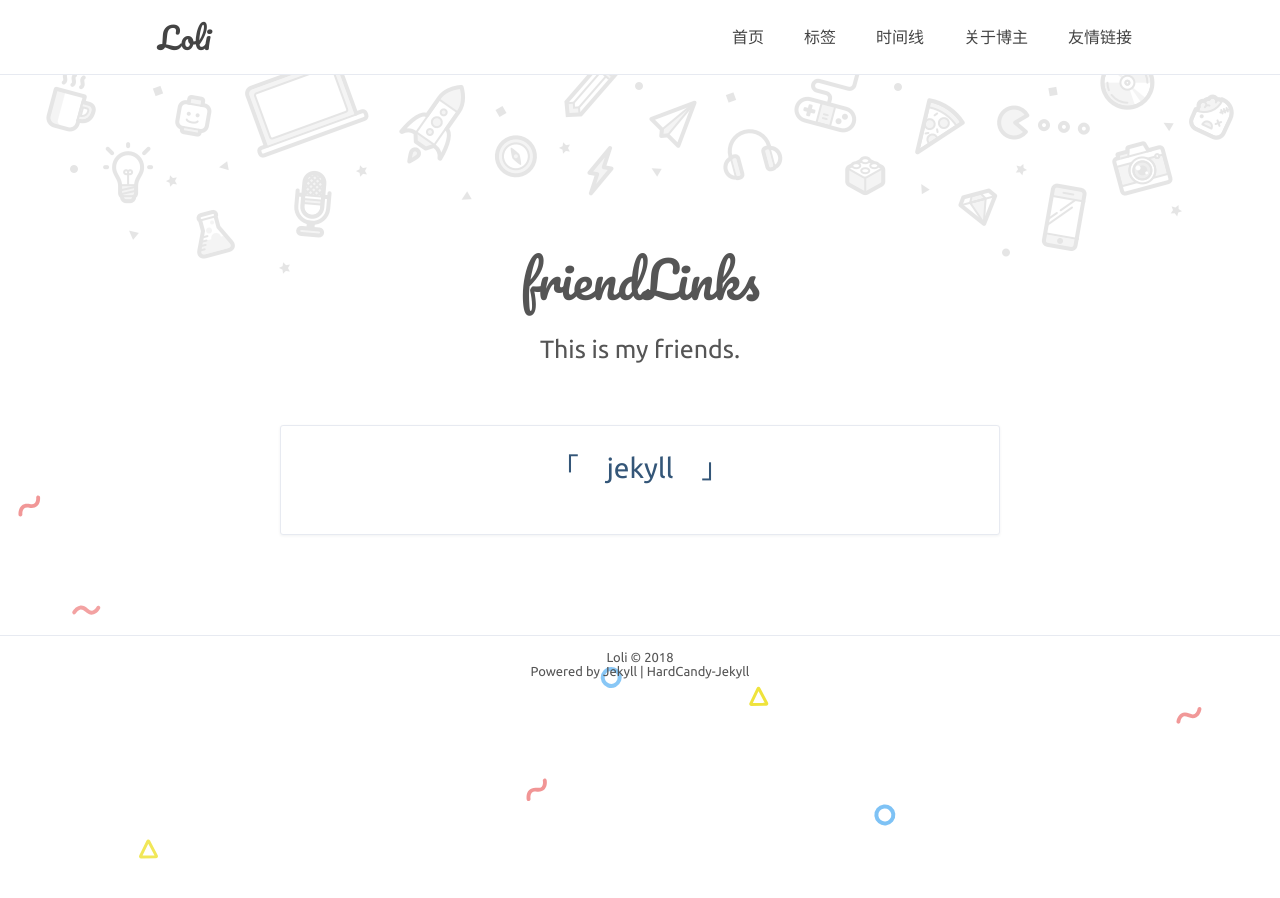
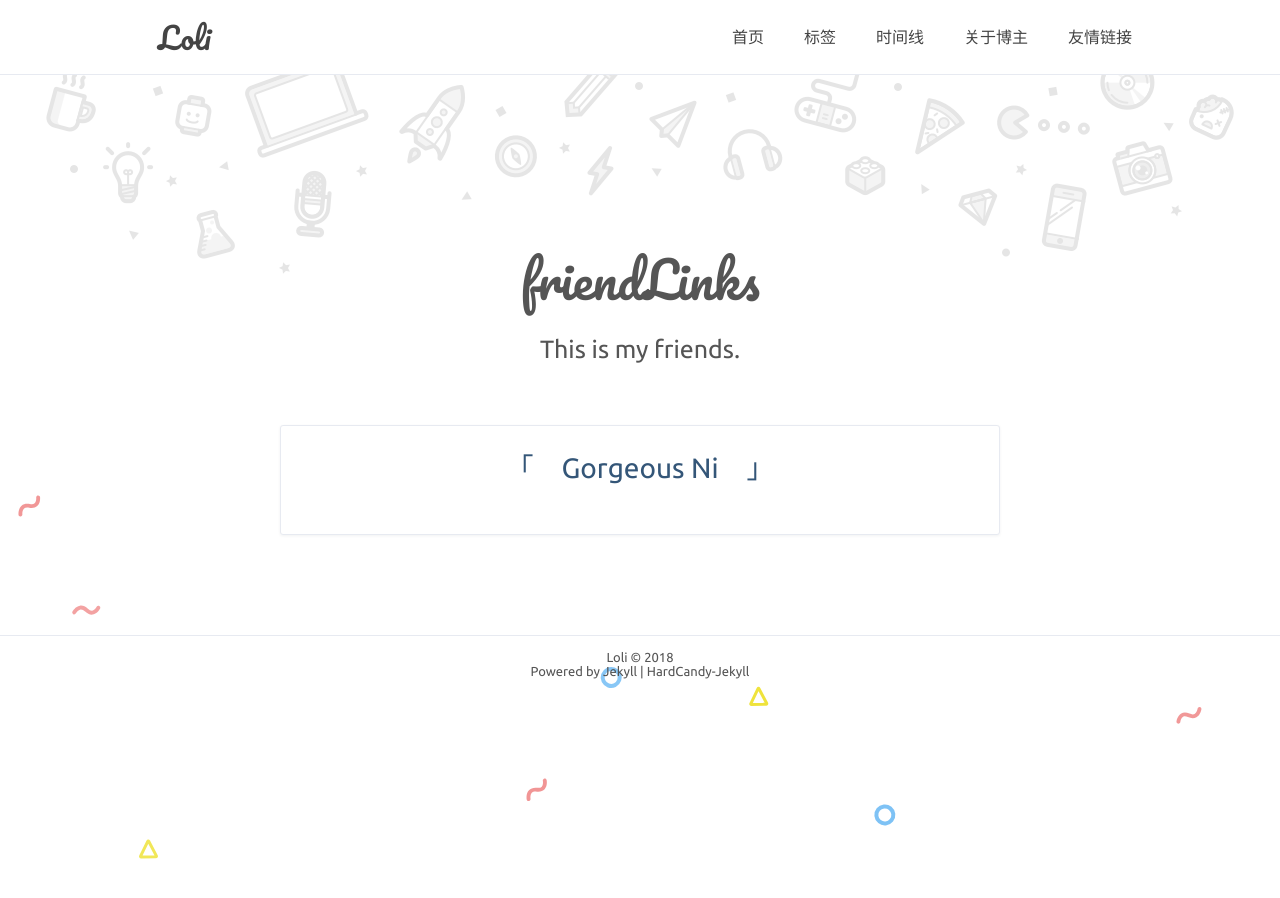
Before and after one commit to WhisperLoli/whisperloli.github.io, a Jekyll site: the page built from friendLink.html, in a window 1280 px wide. Built offline with Jekyll 4.4.1, drawn with Linux system fonts in a browser that asks for light colours; comment, search, counter and statistics services are not loaded.

Commit message:
添加朋友链接

```diff
--- a/_config.yml
+++ b/_config.yml
@@ -60,7 +60,7 @@ pygmentsTheme: 'default'
 
 # 友情链接
 friends:
-  jekyll: 'https://gorgeousni.github.io/'
+  Gorgeous Ni: 'https://gorgeousni.github.io/'
 
 # 评论 最佳体验 在disqus、livere和Gitment之间三选一
 # disqus 评论
```
Also changed, not shown: 3 other files.
